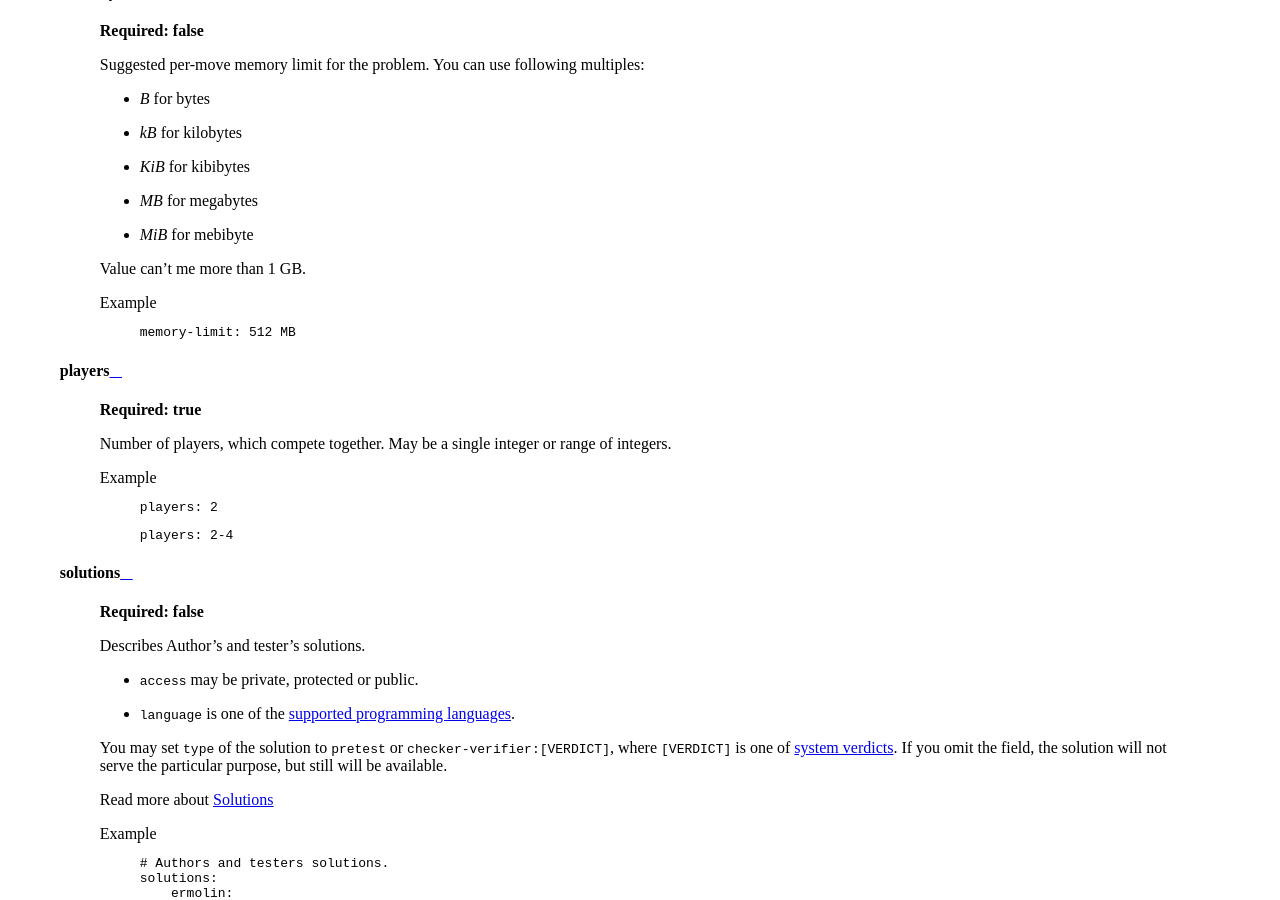
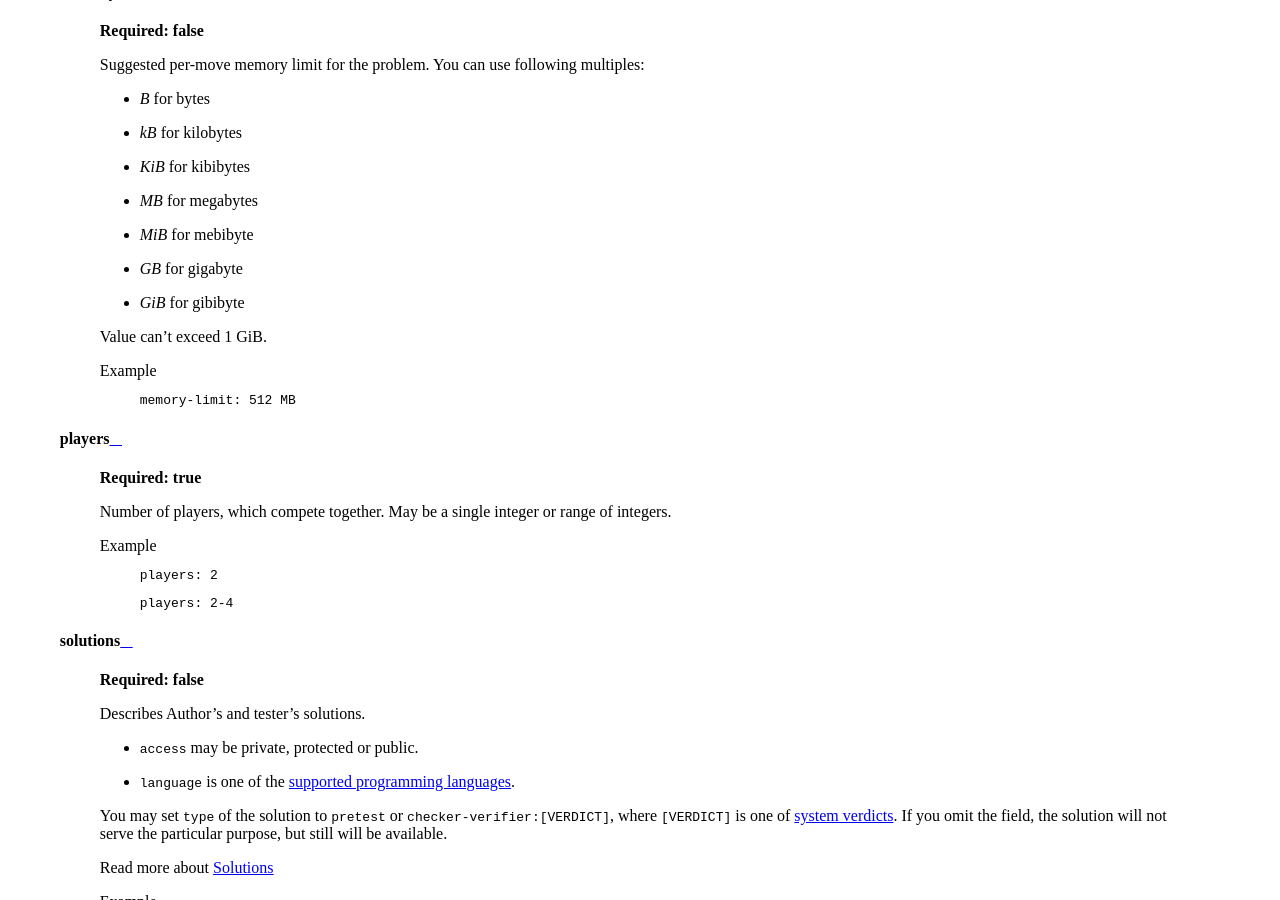
Before and after one commit to AIForces/AIForces, a Sphinx documentation site: the page built from docs/source/problemsetting.rst, in a window 1280 px wide and 900 px high, scrolled down 4704 px. Built offline with Sphinx 7.4.7 and the Read the Docs theme 2.0.0, drawn with Linux system fonts in a browser that asks for light colours; pages that are not in the unit, such as notebooks, are missing from menus.

Commit message:
Added GB, GiB shortcuts

```diff
--- a/docs/source/problemsetting.rst
+++ b/docs/source/problemsetting.rst
@@ -236,8 +236,10 @@ memory-limit
    - `KiB` for kibibytes
    - `MB` for megabytes
    - `MiB` for mebibyte
+   - `GB` for gigabyte
+   - `GiB` for gibibyte
 
-   Value can't me more than 1 GB.
+   Value can't exceed 1 GiB.
 
    Example
       .. code-block:: yaml
```
